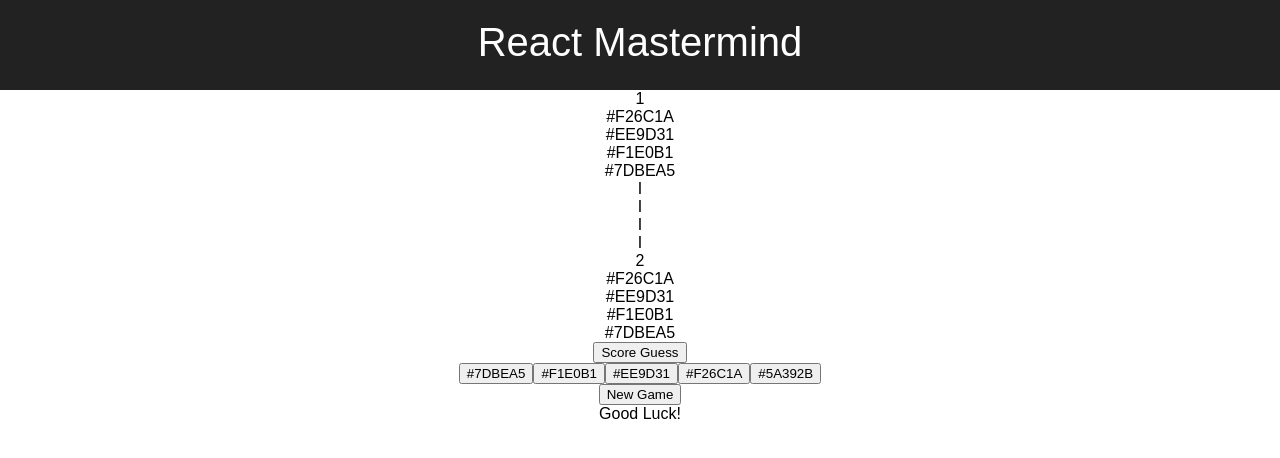
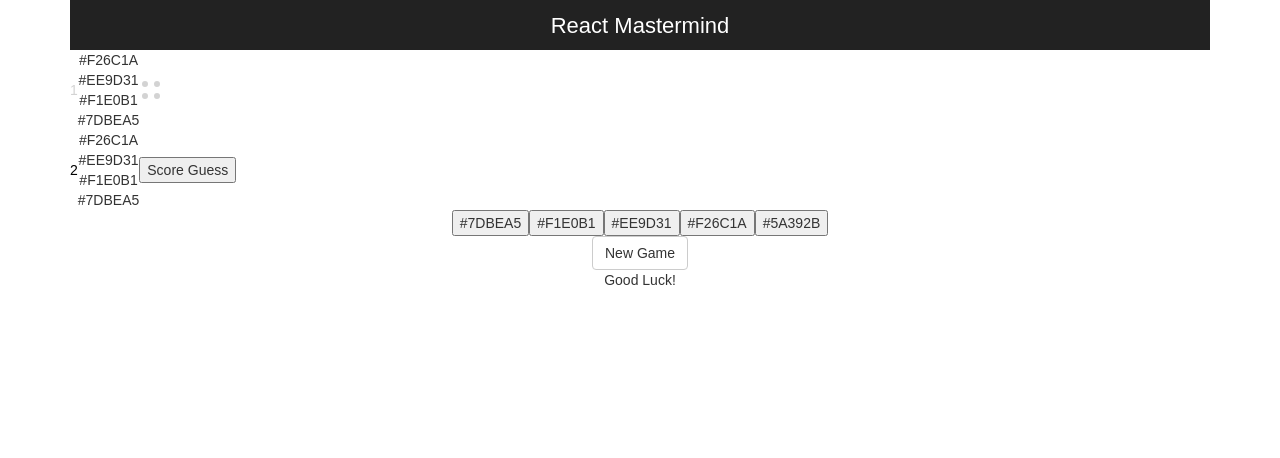
Before and after one commit to needimf/react-mastermind, a React (Create React App) app: page / in a window 1280 px wide. Shown: the top 458 px of the page. Built offline with nearby package versions, Linux system fonts and the light colour scheme.

Commit message:
Styled scores, new game button, and linked Bootstrap cdn.

```diff
--- a/public/index.html
+++ b/public/index.html
@@ -10,6 +10,7 @@
     -->
     <link rel="manifest" href="%PUBLIC_URL%/manifest.json">
     <link rel="shortcut icon" href="%PUBLIC_URL%/favicon.ico">
+    <link rel="stylesheet" href="https://maxcdn.bootstrapcdn.com/bootstrap/3.3.7/css/bootstrap.min.css" integrity="sha384-BVYiiSIFeK1dGmJRAkycuHAHRg32OmUcww7on3RYdg4Va+PmSTsz/K68vbdEjh4u" crossorigin="anonymous">
     <!--
       Notice the use of %PUBLIC_URL% in the tags above.
       It will be replaced with the URL of the `public` folder during the build.
@@ -19,9 +20,9 @@
       work correctly both with client-side routing and a non-root public URL.
       Learn how to configure a non-root public URL by running `npm run build`.
     -->
-    <title>React App</title>
+    <title>React Mastermind</title>
   </head>
-  <body>
+  <body class="container">
     <noscript>
       You need to enable JavaScript to run this app.
     </noscript>
--- a/src/App.css
+++ b/src/App.css
@@ -5,8 +5,8 @@
 .App-header {
   background-color: #222;
   height: 50px;
-  padding: 20px;
+  padding: 10px;
   color: white;
-  font-size: 40px;
+  font-size: 22px;
   text-align: center;
 }
--- /dev/null
+++ b/src/components/GuessRow/GuessRow.css
@@ -0,0 +1,5 @@
+.GuessRow {
+  display: flex;
+  flex-flow: row nowrap;
+  align-items: center;
+}
--- a/src/components/GuessRow/GuessRow.jsx
+++ b/src/components/GuessRow/GuessRow.jsx
@@ -2,11 +2,12 @@ import React from 'react';
 import GuessPegs from './../GuessPegs/GuessPegs';
 import ScoreButton from './../ScoreButton/ScoreButton';
 import GuessScore from './../GuessScore/GuessScore';
+import './GuessRow.css';
 
 const GuessRow = (props) => {
   return (
-    <div>
-      <div>
+    <div className="GuessRow">
+      <div style={{color: props.currentGuess ? 'black' : 'lightgrey'}}>
         {props.rowIdx + 1}
       </div>
       <GuessPegs
--- /dev/null
+++ b/src/components/GuessScore/GuessScore.css
@@ -0,0 +1,6 @@
+.GuessScore {
+  display: flex;
+  flex-flow: row wrap;
+  align-items: center;
+  width: 24px;
+}
--- a/src/components/GuessScore/GuessScore.jsx
+++ b/src/components/GuessScore/GuessScore.jsx
@@ -1,11 +1,40 @@
 import React from 'react';
+import './GuessScore.css';
 
 const GuessScore = ({ score }) => {
   let scores = ('P'.repeat(score.perfect) + 'A'.repeat(score.almost) +
     'I'.repeat(4 - score.perfect - score.almost)).split('');
+
+  let baseStyle = {
+    width: 10,
+    height: 10,
+    margin: 1,
+    border: '2px solid',
+    borderRadius: '50%'
+  };
+
+  let pegStyles = {
+    'P': {
+      borderColor: 'black',
+      backgroundColor: 'black'
+    },
+    'A': {
+      borderColor: 'black',
+      backgroundColor: 'white'
+    },
+    'I': {
+      borderColor: 'white',
+      backgroundColor: 'lightgrey'
+    }
+  };
+
   return (
-    <div>
-      {scores.map((score, idx) => <div key={idx}>{score}</div>)}
+    <div className="GuessScore">
+      {scores.map((score, idx) =>
+        <div key={idx}
+          style={Object.assign({}, baseStyle, pegStyles[score])}
+        />
+      )}
     </div>
   );
 }
--- a/src/components/NewGameButton/NewGameButton.jsx
+++ b/src/components/NewGameButton/NewGameButton.jsx
@@ -2,7 +2,7 @@ import React from 'react';
 
 const NewGameButton = (props) => {
   return (
-    <button>
+    <button className="btn btn-default">
       New Game
     </button>
   );
```
